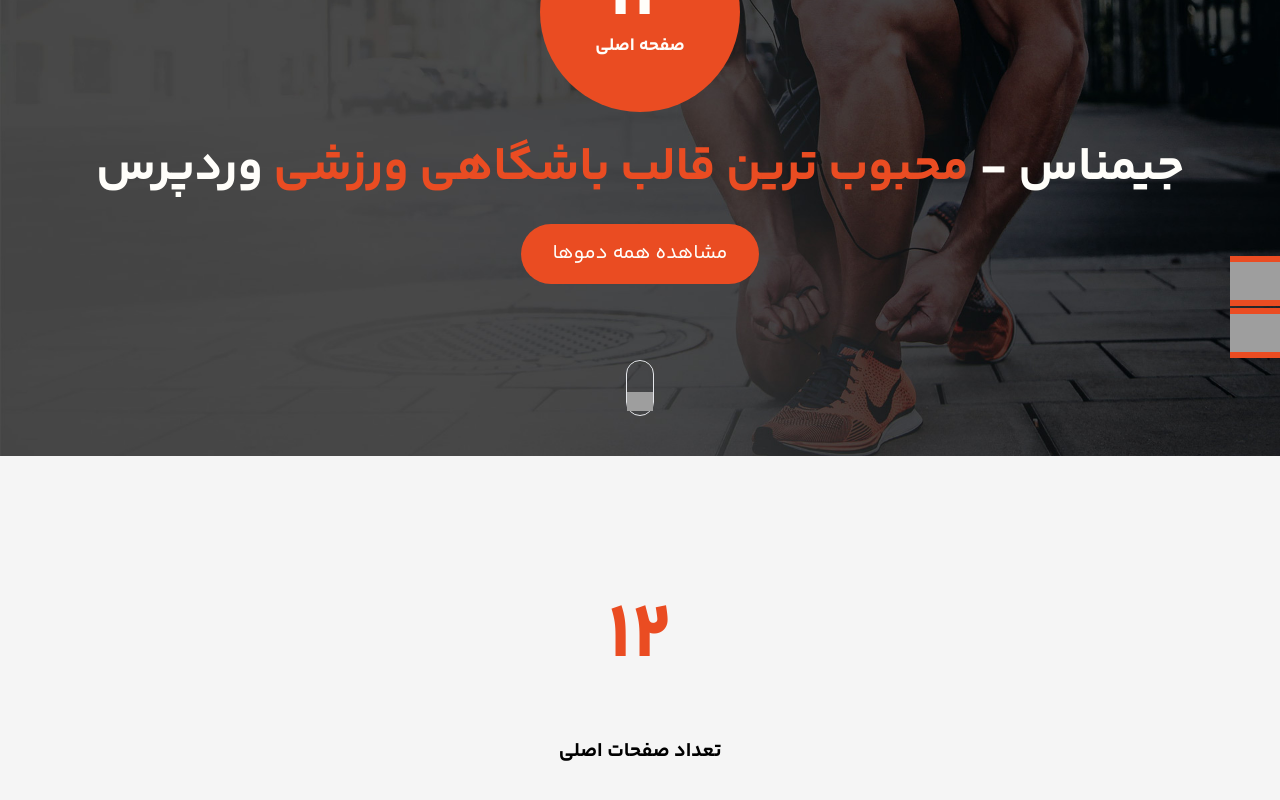
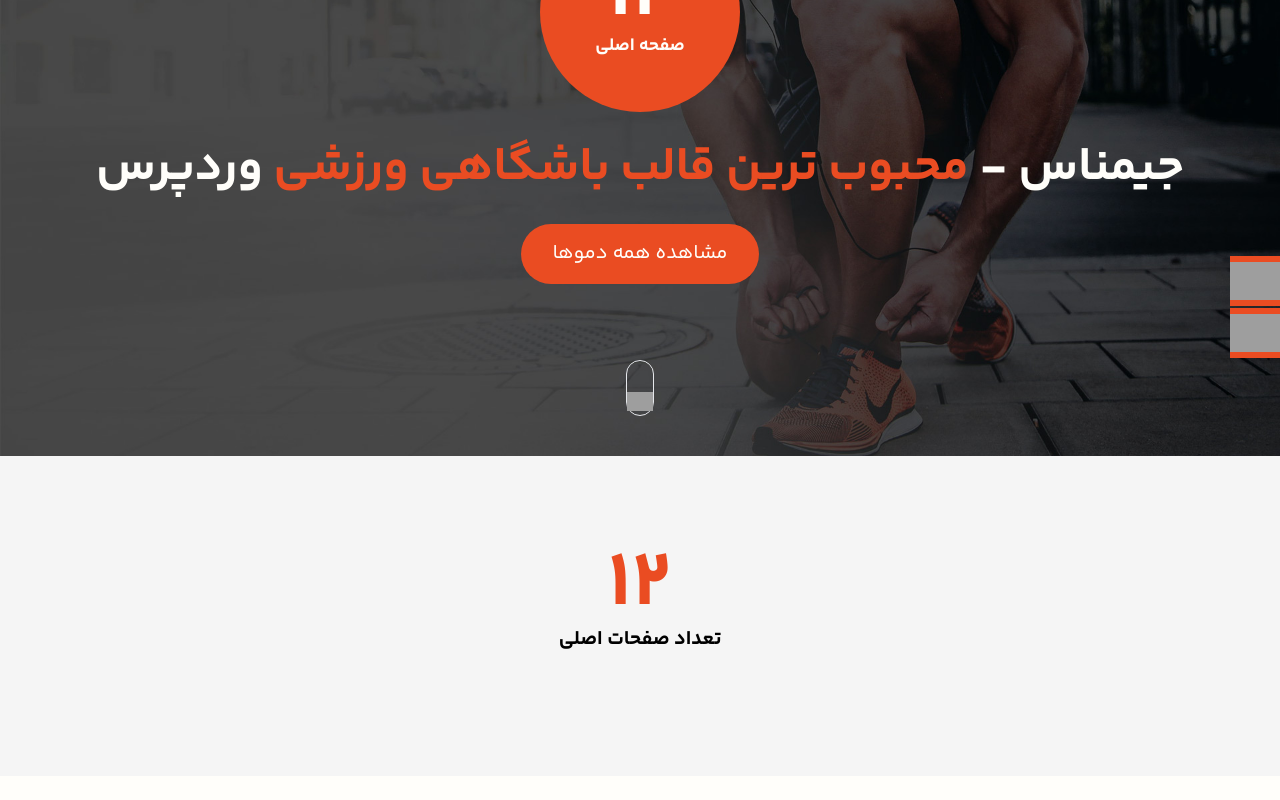
Before and after one commit to mahyarErshad/gimnas, a React (Vite) app: page / in a window 1280 px wide. Shown: the part 344-1144 px from the top of the page. After the commit the page ends 1120 px from the top, so only its background shows below. Built offline with nearby package versions, Linux system fonts and the light colour scheme; grey boxes are pictures that could not be loaded.

Commit message:
Component has been redesigned

```diff
--- a/src/components/Body/BodyParts/PageCounter/PageCounterComponent.jsx
+++ b/src/components/Body/BodyParts/PageCounter/PageCounterComponent.jsx
@@ -2,9 +2,9 @@ import React from "react";
 
 function PageCounterComponent(props) {
   return (
-    <div className="lg:p-8 md:p-6 max-md:p-4 max-md:w-full md:w-2/4 lg:w-1/4 flex-col flex-full-center gap-10">
-      <h3 className="text-[5rem] font-bold text-primary">{props.number}</h3>
-      <h4 className="text-xl font-bold">{props.text}</h4>
+    <div className="lg:p-8 md:p-6 max-md:p-4 max-md:w-full md:w-2/4 lg:w-1/4 flex-col flex-full-center gap-8">
+      <h3 className="text-[5rem] font-bold text-primary m-0 leading-4">{props.number}</h3>
+      <h4 className="text-xl font-bold m-0">{props.text}</h4>
     </div>
   );
 }
```
